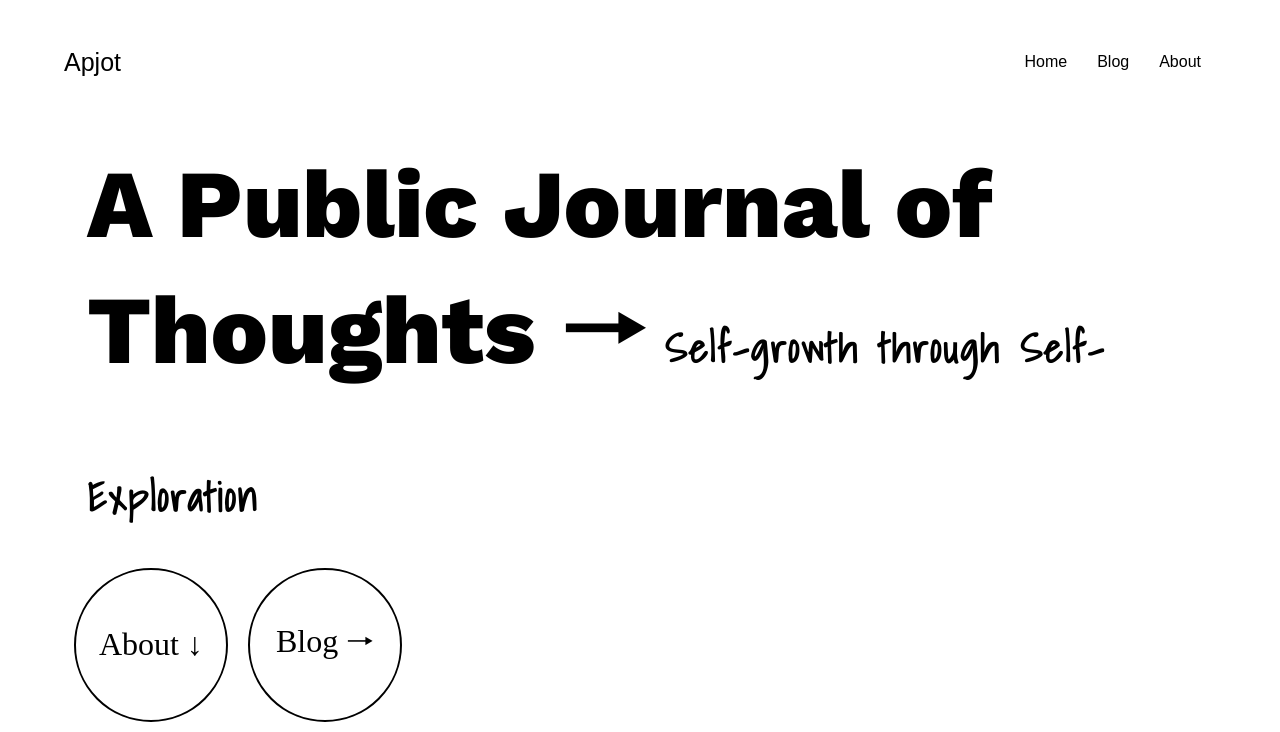
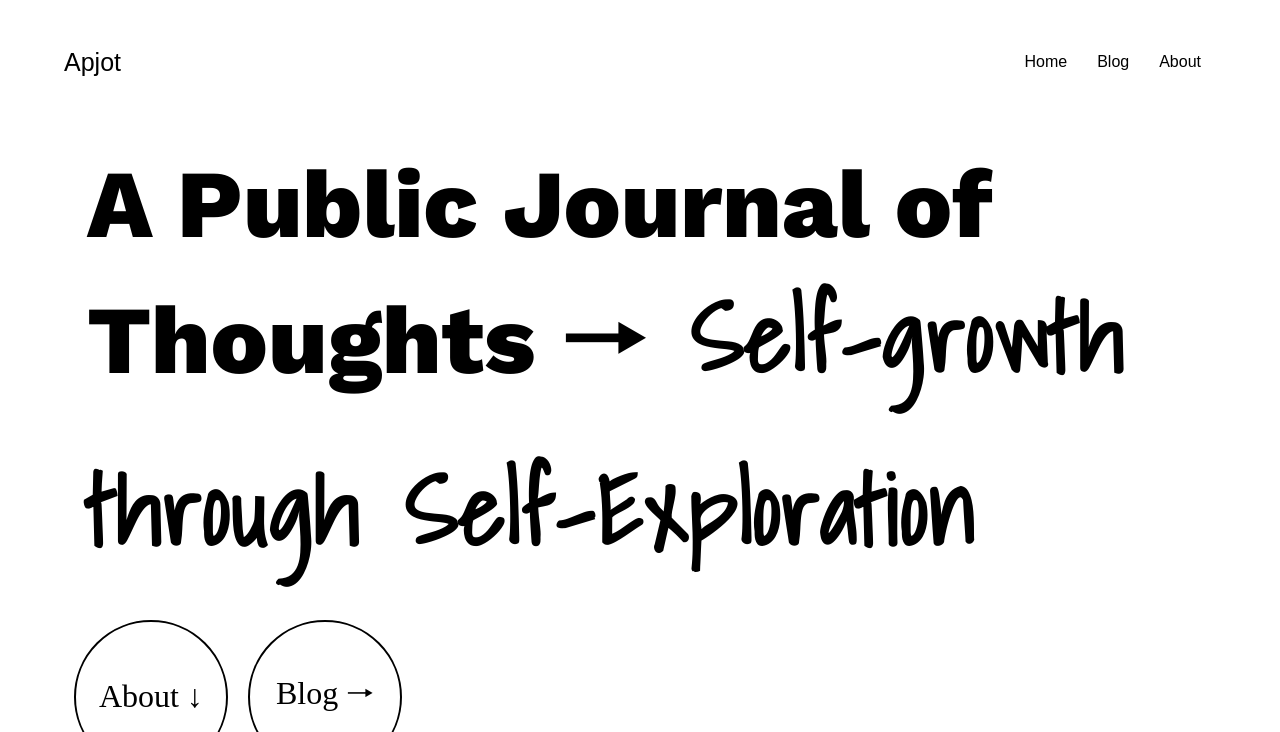
Before and after one commit to nelsonfai/my-apjot, a Django app: page / in a window 1280 px wide. Shown: the top 732 px of the page. Run offline with Django 4.2, Linux system fonts and the light colour scheme; parts of the project's set-up code (start-up, migrations or seed data) failed here and were passed over; some libraries are stand-ins or nearby versions; some web fonts are replaced.

Commit message:
Update main.css

```diff
--- a/static/css/main.css
+++ b/static/css/main.css
@@ -1,16 +1,11 @@
 *{
     margin:0;
     padding:0
-
 }
-
 button.readmore{
-
     background-color: white;
   color: black;
   border: 2px solid #008CBA;
-
-
   padding: 2%;
   text-align: center;
   text-decoration: none;
@@ -19,9 +14,6 @@ button.readmore{
   margin: 4px 2px;
   transition-duration: 0.4s;
   cursor: pointer;
-
-
-
 }
 button#readmore:hover {
   background-color: #008CBA;
@@ -40,9 +32,6 @@ button#readmore:hover {
   justify-content:center;
   font-family: 'Shadows Into Light', cursive;
   font-size: larger;
-
-
-
     pointer-events: none;
     transition: 100ms ease;
     background-color: black;
@@ -59,7 +48,6 @@ a,#logoutBtn {
 }
 a#pod{
     color:hotpink
-
 }
 a#user{
     color:#d4af37;
@@ -139,7 +127,7 @@ nav .navlinks{
     text-align: center;
     font-family: 'Shadows Into Light', cursive;
     letter-spacing: 2px;
-    font-size: 2.5rem;
+    font-size: calc(1rem + 2wm);
 }
 
 .img{
```
